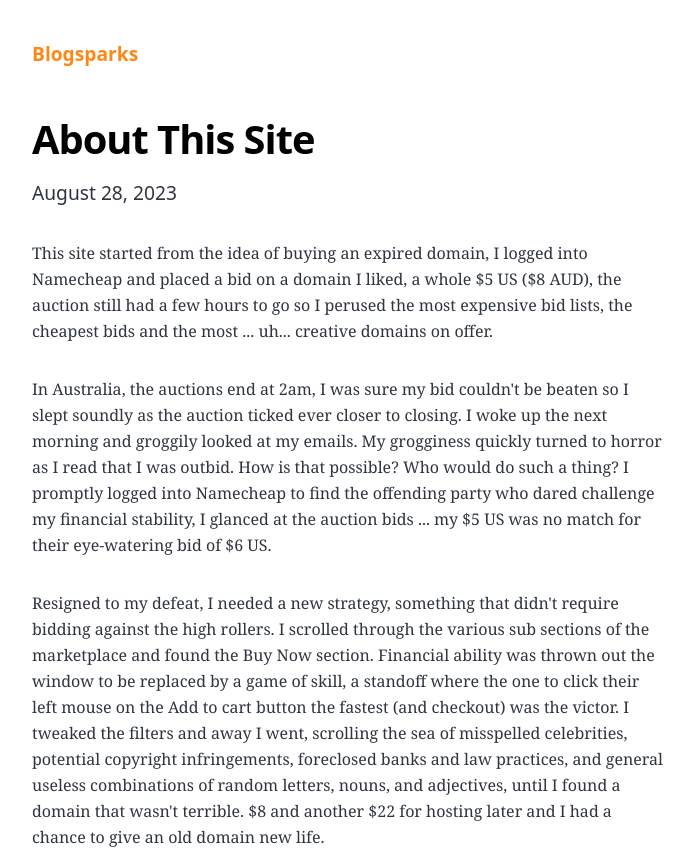
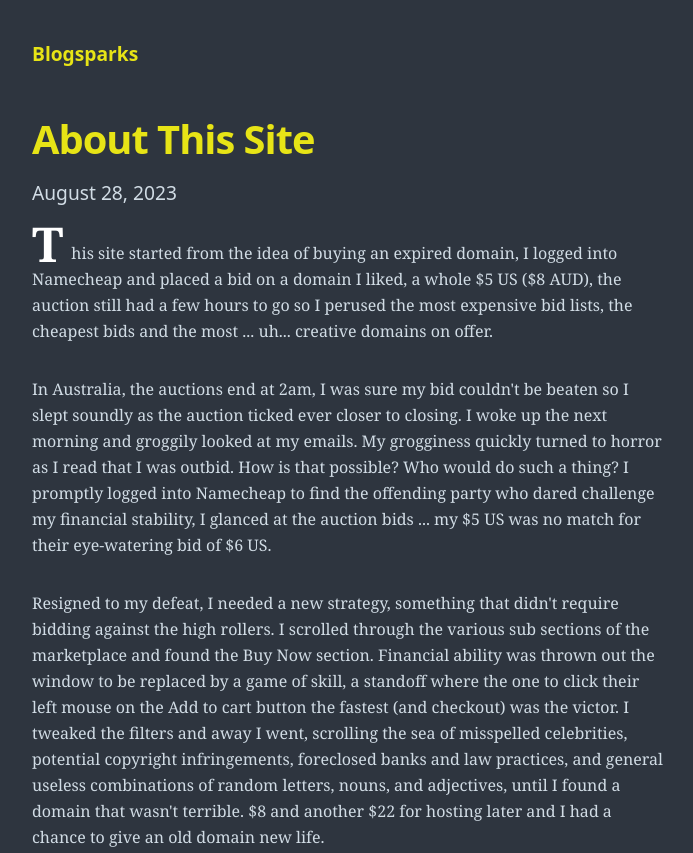
Before and after one commit to HobbaZ/my-gatsby-site, a Gatsby site: page /About-this-site/ in a window 1280 px wide. Shown: the top 853 px of the page, without its empty margins (292-985 px from the left). Built offline with nearby package versions, Linux system fonts and the light colour scheme; Gatsby itself is replaced by a stand-in of ours.

Commit message:
adjusted css styles

```diff
--- a/src/components/layout.js
+++ b/src/components/layout.js
@@ -1,36 +1,39 @@
-import * as React from "react"
-import { Link } from "gatsby"
+import * as React from "react";
+import { Link } from "gatsby";
 
 const Layout = ({ location, title, children }) => {
-  const rootPath = `${__PATH_PREFIX__}/`
-  const isRootPath = location.pathname === rootPath
-  let header
+  const rootPath = `${__PATH_PREFIX__}/`;
+  const isRootPath = location.pathname === rootPath;
+  let header;
 
   if (isRootPath) {
+    //if home page
     header = (
       <h1 className="main-heading">
         <Link to="/">{title}</Link>
       </h1>
-    )
+    );
   } else {
+    //if blog or other pages
     header = (
       <Link className="header-link-home" to="/">
         {title}
       </Link>
-    )
+    );
   }
 
   return (
     <div className="global-wrapper" data-is-root-path={isRootPath}>
       <header className="global-header">{header}</header>
       <main>{children}</main>
+      <hr />
       <footer>
         {title} © {new Date().getFullYear()}, Built with
         {` `}
         <a href="https://www.gatsbyjs.com">Gatsby</a>
       </footer>
     </div>
-  )
-}
+  );
+};
 
-export default Layout
+export default Layout;
--- a/src/components/seo.js
+++ b/src/components/seo.js
@@ -35,6 +35,9 @@ const Seo = ({ description, title, children }) => {
   return (
     <>
       <title>{defaultTitle ? `${title} | ${defaultTitle}` : title}</title>
+      {/*impact affiliate link* remove when verified*/}
+      <meta name="ir-site-verification-token" value="1601023457"></meta>
+
       <meta name="description" content={metaDescription} />
       <meta property="og:title" content={title} />
       <meta property="og:description" content={metaDescription} />
--- a/src/style.css
+++ b/src/style.css
@@ -52,8 +52,8 @@
   --fontSize-5: 2.074rem;
   --fontSize-6: 2.488rem;
   --fontSize-7: 2.986rem;
-  --color-primary: #ff7d04ec;
-  --color-primary-hover: #003558;
+  --color-primary: #e7e416;
+  --color-primary-hover: #da7400;
   --color-text: #2e353f;
   --color-text-light: #4f5969;
   --color-heading: #1a202c;
@@ -74,12 +74,13 @@ html {
   font-size: var(--fontSize-root);
   -webkit-font-smoothing: antialiased;
   -moz-osx-font-smoothing: grayscale;
+  background-color: var(--color-text);
 }
 
 body {
   font-family: var(--font-body);
   font-size: var(--fontSize-1);
-  color: var(--color-text);
+  color: var(--color-accent);
 }
 
 footer {
@@ -119,7 +120,7 @@ h6 {
 h1 {
   font-weight: var(--fontWeight-black);
   font-size: var(--fontSize-6);
-  color: var(--color-heading-black);
+  color: var(--color-primary);
 }
 
 h2 {
@@ -277,6 +278,15 @@ a:hover {
   margin-bottom: var(--spacing-0);
 }
 
+.blog-post section::first-letter {
+  font-size: 3rem;
+  font-weight: 600;
+  float: left;
+  line-height: 0.5rem;
+  margin-right: 0.5rem;
+  color: rgb(255, 255, 255);
+}
+
 .bio-avatar {
   margin-right: var(--spacing-4);
   margin-bottom: var(--spacing-0);
```
Also changed, not shown: src/pages/NotFoundPage.js (renamed from src/pages/404.js).
